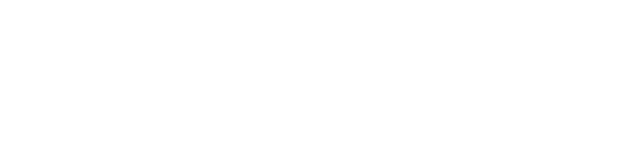
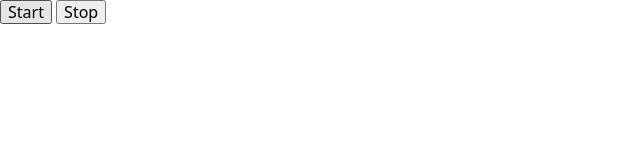
Before and after one commit to nazarii-lozynskyi/goit-js-hw-11-color-switch, a website built with Parcel: page src/index.html in a window 1280 px wide. Shown: the whole page, without its empty margins (0-640 px from the left). Built offline with nearby package versions, Linux system fonts and the light colour scheme; files whose address does not match are found by name.

Commit message:
Update index.html

```diff
--- a/src/index.html
+++ b/src/index.html
@@ -3,7 +3,7 @@
   <head>
     <meta charset="UTF-8" />
     <meta name="viewport" content="width=device-width, initial-scale=1.0" />
-    <title>Заголовок страницы</title>
+    <title>color switch</title>
     <link
       rel="stylesheet"
       href="https://cdnjs.cloudflare.com/ajax/libs/modern-normalize/1.0.0/modern-normalize.min.css"
@@ -11,7 +11,11 @@
       crossorigin="anonymous"
     />
   </head>
+
   <body>
-    <script src="./index.js"></script>
+    <button type="button" data-action="start">Start</button>
+    <button type="button" data-action="stop">Stop</button>
+
+    <script src="./js/index.js"></script>
   </body>
 </html>
```
